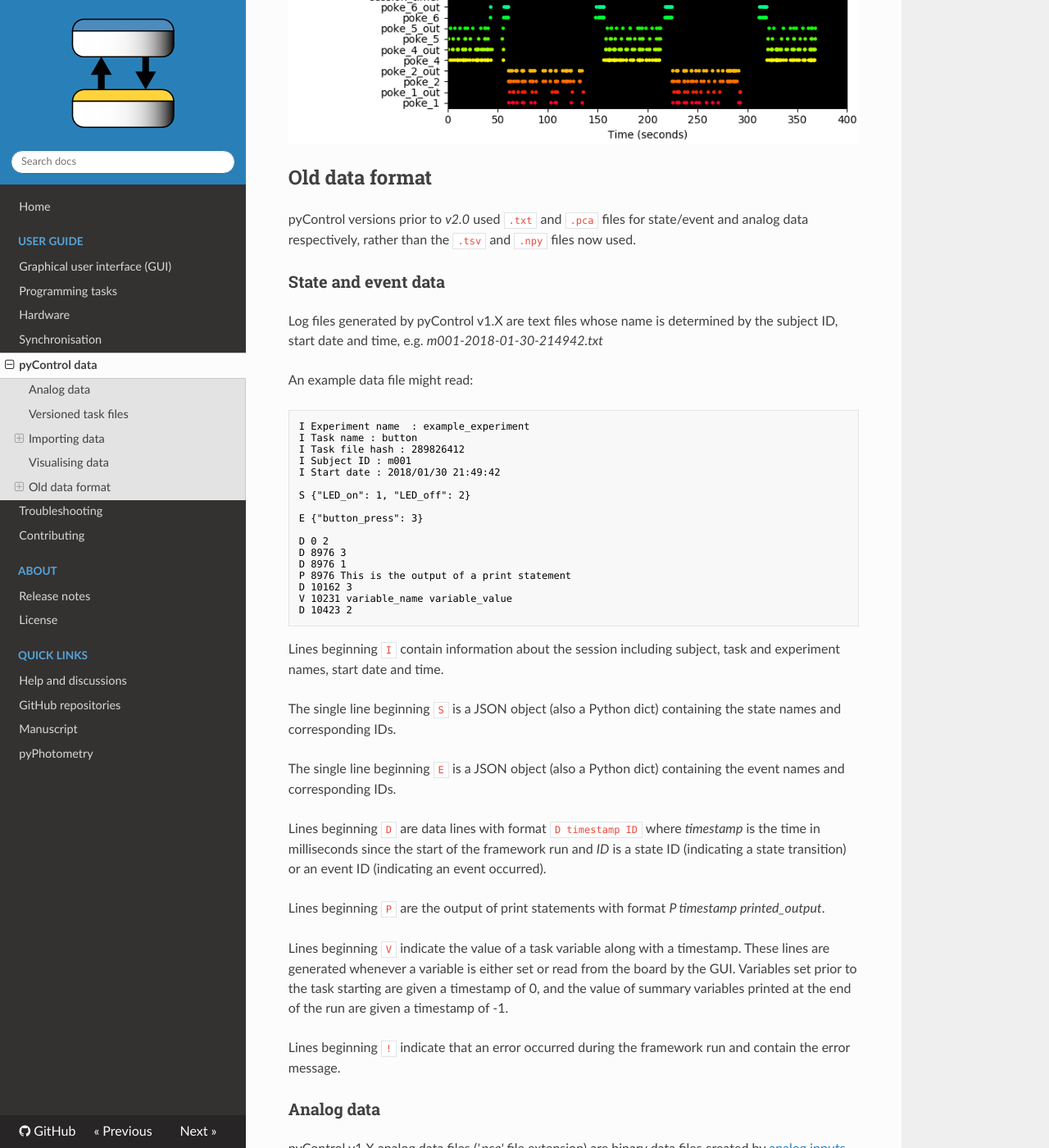
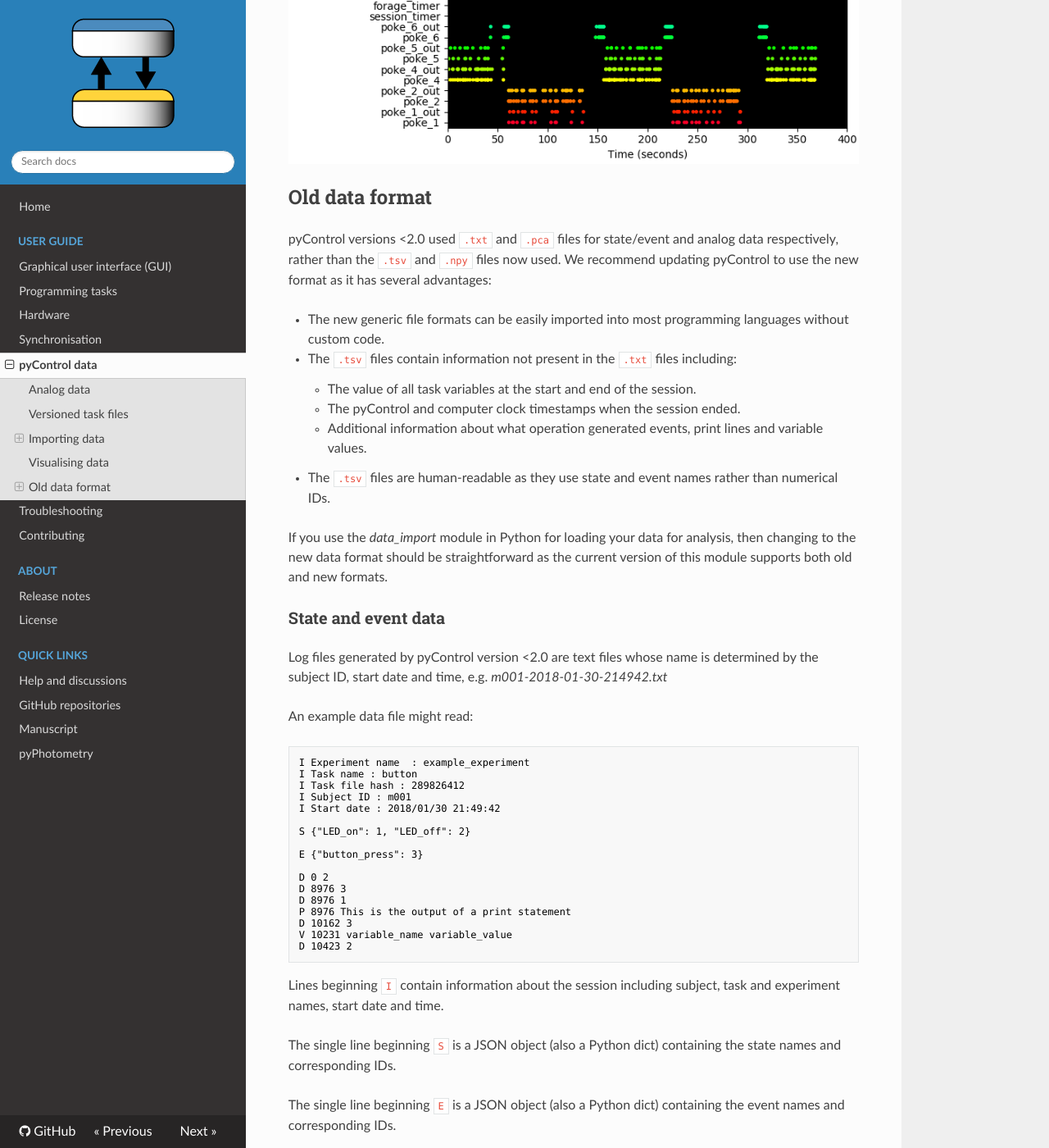
Before and after one commit to pyControl/docs, an MkDocs documentation site: the page built from docs/user-guide/pycontrol-data.md, in a window 1280 px wide and 1400 px high, scrolled down 10236 px. Shown: the whole window at 82% size. Built offline with MkDocs 1.6.1, drawn with Linux system fonts in a browser that asks for light colours; nearby versions of some CDN libraries; some of the changed text lies outside the part shown.

Commit message:
Additional info about differences between old a new data files.

````diff
--- a/docs/user-guide/pycontrol-data.md
+++ b/docs/user-guide/pycontrol-data.md
@@ -1,6 +1,6 @@
 # pyControl data
 
-pyControl sessions generate a `.tsv` (tab separated value) file, whose name is determined by the subject ID, start date and time, e.g. *m1-2023-10-30-214942.tsv*
+pyControl versions ≥2.0 generate `.tsv` (tab separated value) data files, whose name is determined by the subject ID, start date and time, e.g. *m1-2023-10-30-214942.tsv*.  For pyControl versions <2.0 see the [Old data format](#old-data-format) section below.
 
 `.tsv` files are a generic way of storing tabular data, which can be opened in text editors, spreadsheets, or tabular data viewers such as [Tad](https://www.tadviewer.com/), and imported into most programming languages (e.g. using [pandas.read_csv](https://pandas.pydata.org/pandas-docs/stable/reference/api/pandas.read_csv.html) in Python).
 
@@ -73,7 +73,7 @@ The `subtype` and `content` columns contain data that depends on the row `type`:
     -  `user` : events triggered by the user from the GUI *Controls* dialog
     -   `api` : events triggered by the pyControl API
     -   `publish` : events triggered by the task using the [publish_event](programming-tasks.md/#publish_event) function
-    -   `sync` : sync pulse events generated by an `Rsync` or `Frame_logger`object (see [Synchronisation](synchronisation.md) docs)
+    -   `sync` : sync pulse events generated by an `Rsync` or `Frame_logger` object (see [Synchronisation](synchronisation.md) docs)
 
 - `state` rows are generated by state transitions, the `content` column indicates the name of the state that was entered.
 
@@ -381,11 +381,21 @@ sp.play_session('path//to//session//file', start_time=30) # Scrolling animation
 
 ## Old data format
 
-pyControl versions prior to *v2.0* used `.txt` and `.pca` files for state/event and analog data respectively, rather than the `.tsv` and `.npy` files now used.
+pyControl versions <2.0 used `.txt` and `.pca` files for state/event and analog data respectively, rather than the `.tsv` and `.npy` files now used.  We recommend updating pyControl to use the new format as it has several advantages:
+
+- The new generic file formats can be easily imported into most programming languages without custom code.
+
+- The `.tsv` files contain information not present in the `.txt` files including:
+    - The value of all task variables at the start and end of the session.
+    - The pyControl and computer clock timestamps when the session ended.
+    - Additional information about what operation generated events, print lines and variable values.
+- The `.tsv` files are human-readable as they use state and event names rather than numerical IDs.
+
+If you use the *data_import* module in Python for loading your data for analysis, then changing to the new data format should be straightforward as the current version of this module supports both old and new formats.
 
 ### State and event data
 
-Log files generated by pyControl v1.X are text files whose name is determined by the subject ID, start date and time, e.g. *m001-2018-01-30-214942.txt*
+Log files generated by pyControl version <2.0 are text files whose name is determined by the subject ID, start date and time, e.g. *m001-2018-01-30-214942.txt*
 
 An example data file might read:
 
@@ -425,7 +435,7 @@ Lines beginning `!` indicate that an error occurred during the framework run and
 
 ### Analog data
 
-pyControl v1.X analog data files (*'.pca'* file extension) are binary data files created by [analog inputs](hardware.md#analog-input) and other source of analog data such as [rotary encoders](hardware.md#rotary-encoder).  They consist of alternating timestamps and data samples, both saved as 4 byte little endian signed integers.  The function `load_analog_data` in the data_import module (see below) loads a pyControl analog data file into Python, returning a NumPy array whose first column is timestamps and second column data samples
+pyControl version <2.0 analog data files (*'.pca'* file extension) are binary data files created by [analog inputs](hardware.md#analog-input) and other source of analog data such as [rotary encoders](hardware.md#rotary-encoder).  They consist of alternating timestamps and data samples, both saved as 4 byte little endian signed integers.  The function `load_analog_data` in the data_import module (see below) loads a pyControl analog data file into Python, returning a NumPy array whose first column is timestamps and second column data samples
 
 ```python
 analog_data_array = load_analog_data('path//to//analog_data_file.pca')
````
